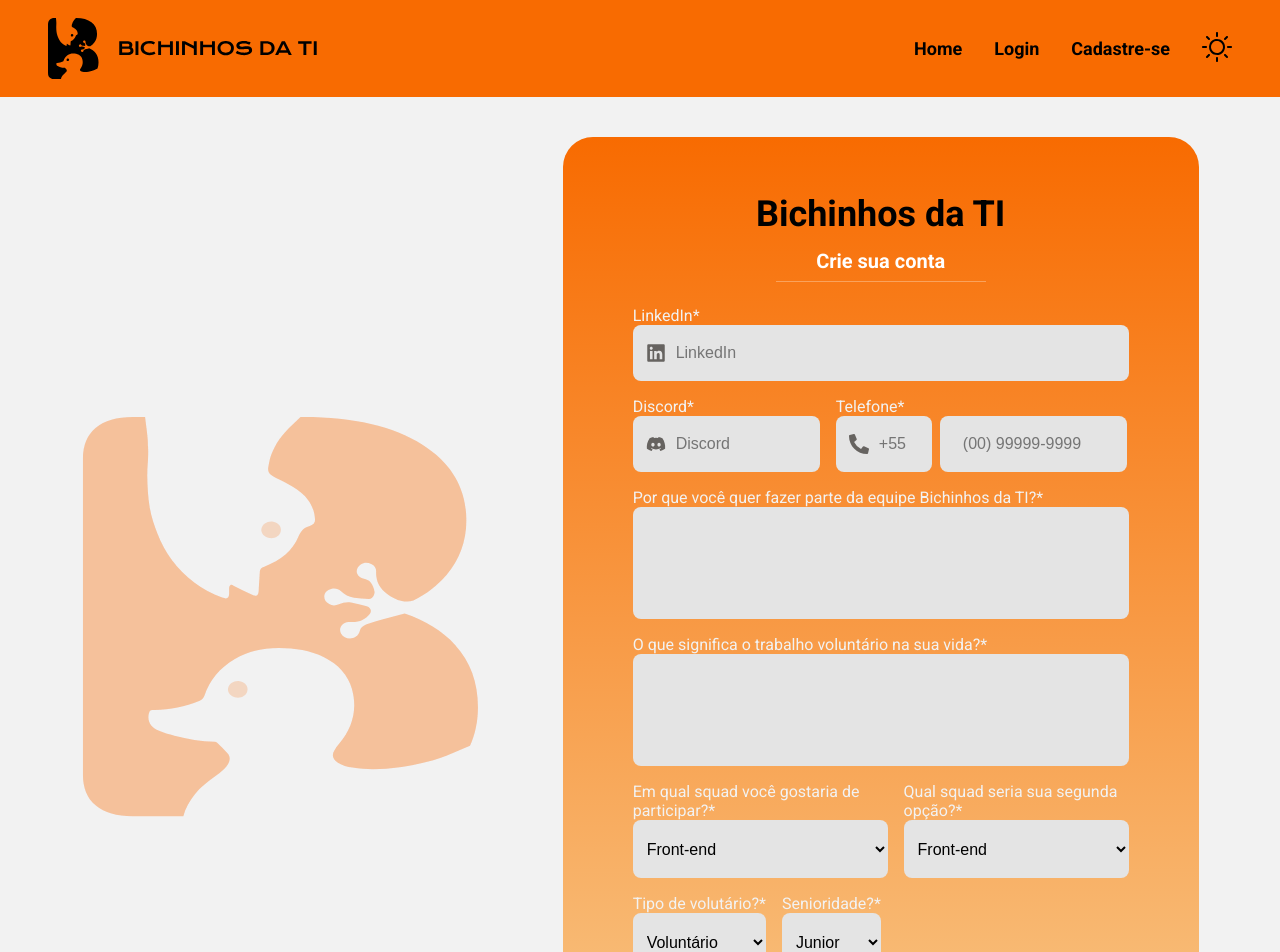
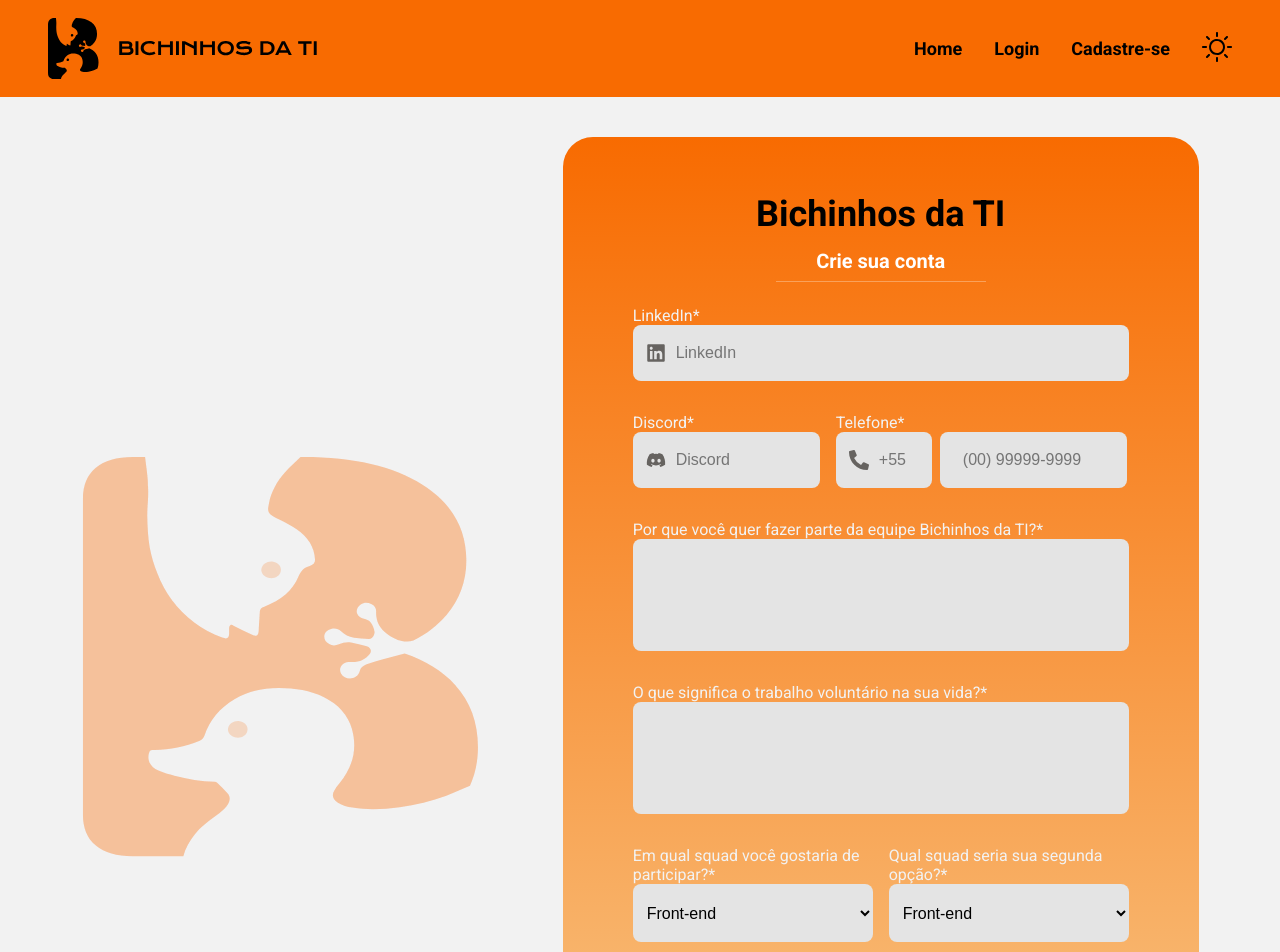
Before and after one commit to Capivara-s-Team/CapSync-Front-End, a React (Vite) app: page /signup2 in a window 1280 px wide. Shown: the top 952 px of the page. Built offline with nearby package versions, Linux system fonts and the light colour scheme; a web font is replaced by a local one.

Commit message:
feat: finished signUp2.

```diff
--- a/src/pages/signUp2/SignUp2.styles.ts
+++ b/src/pages/signUp2/SignUp2.styles.ts
@@ -50,7 +50,7 @@ export const ContentInputs = styled.div`
 
   display: flex;
   flex-direction: column;
-  gap: 1rem;
+  gap: 2rem;
 
   .teste {
     display: flex;
@@ -102,6 +102,10 @@ export const ContentInputs = styled.div`
       color: #000;
       resize: none;
       font-size: 16px;
+
+      &:focus {
+      outline: none;
+    }
     }
   }
 
@@ -110,6 +114,10 @@ export const ContentInputs = styled.div`
     flex-direction: row;
     align-items: center;
     gap: 1rem;
+
+    div {
+      flex: 1;
+    }
 
     select {
       height: 58px;
--- a/src/pages/signUp2/SignUp2.tsx
+++ b/src/pages/signUp2/SignUp2.tsx
@@ -1,5 +1,5 @@
 import { Container, Content } from "./SignUp2.styles";
-import { GlobalStyle } from "../../styles/globalStyles";
+import { GlobalStyle, MessageError } from "../../styles/globalStyles";
 
 import mainLogo from "../../assets/svg/main_logo.svg";
 
@@ -45,7 +45,18 @@ export default function SignUp2() {
   const voluntariesOptions = ["Voluntário", "Mentor", "Lider"];
   const seniority = ["Junior", "Pleno", "Senior"];
 
-  const signUpSchemas = Yup.object().shape({});
+  const signUpSchemas = Yup.object().shape({
+    linkedIn: Yup.string().required("LinkedIn é obrigatório"),
+    discord: Yup.string().required("Discord é obrigatório"),
+    ddd: Yup.string().max(2, "máx 2").required("Obrigatório"),
+    phone: Yup.string().max(15, "máx 15").required("Este campo é obrigatório"),
+    textArea1: Yup.string().required("Este campo é obrigatório"),
+    textArea2: Yup.string().required("Este campo é obrigatório"),
+    firstSquad: Yup.string().required("Escolha uma opção"),
+    lastSquad: Yup.string().required("Escolha uma opção"),
+    voluntarieType: Yup.string().required("Escolha uma opção"),
+    seniority: Yup.string().required("Escolha uma opção"),
+  });
 
   return (
     <Container>
@@ -83,6 +94,7 @@ export default function SignUp2() {
                 setSubmitting(false);
               });
             }}>
+            {({ errors, touched }) => (
               <Form>
                 <ContentInputs>
                   <div className="label-input">
@@ -93,6 +105,9 @@ export default function SignUp2() {
                       placeHolder="LinkedIn"
                       icon="Linkedin"
                     />
+                    {errors.linkedIn && touched.linkedIn ? (
+                      <MessageError>{errors.linkedIn}</MessageError>
+                    ) : null}
                   </div>
 
                   <div className="teste">
@@ -104,6 +119,9 @@ export default function SignUp2() {
                         placeHolder="Discord"
                         icon="Discord"
                       />
+                      {errors.discord && touched.discord ? (
+                        <MessageError>{errors.discord}</MessageError>
+                      ) : null}
                     </div>
                     <div className="label-input-phone">
                       <label>Telefone*</label>
@@ -113,26 +131,40 @@ export default function SignUp2() {
                         placeHolder="+55"
                         icon="Phone"
                       />
+                      {errors.ddd && touched.ddd ? (
+                        <MessageError>{errors.ddd}</MessageError>
+                      ) : null}
                     </div>
+                    <div>
                     <InputField
                       type="text"
                       name="phone"
                       placeHolder="(00) 99999-9999"
                     />
+                    {errors.phone && touched.phone ? (
+                      <MessageError>{errors.phone}</MessageError>
+                    ) : null}
+                    </div>
                   </div>
 
                   <div className="question1">
                     <label>
                       Por que você quer fazer parte da equipe Bichinhos da TI?*
                     </label>
-                  <textarea></textarea>
+                    <Field as="textarea" name="textArea1" />
+                    {errors.textArea1 && touched.textArea1 ? (
+                      <MessageError>{errors.textArea1}</MessageError>
+                    ) : null}
                   </div>
 
                   <div className="question1">
                     <label>
                       O que significa o trabalho voluntário na sua vida?*
                     </label>
-                  <textarea></textarea>
+                    <Field as="textarea" name="textArea2" />
+                    {errors.textArea2 && touched.textArea2 ? (
+                      <MessageError>{errors.textArea2}</MessageError>
+                    ) : null}
                   </div>
 
                   <div className="select-squads">
@@ -145,6 +177,9 @@ export default function SignUp2() {
                           </option>
                         ))}
                       </Field>
+                      {errors.firstSquad && touched.firstSquad ? (
+                        <MessageError>{errors.firstSquad}</MessageError>
+                      ) : null}
                     </div>
 
                     <div className="select2">
@@ -156,6 +191,9 @@ export default function SignUp2() {
                           </option>
                         ))}
                       </Field>
+                      {errors.lastSquad && touched.lastSquad ? (
+                        <MessageError>{errors.lastSquad}</MessageError>
+                      ) : null}
                     </div>
                   </div>
 
@@ -169,6 +207,9 @@ export default function SignUp2() {
                           </option>
                         ))}
                       </Field>
+                      {errors.voluntarieType && touched.voluntarieType ? (
+                        <MessageError>{errors.voluntarieType}</MessageError>
+                      ) : null}
                     </div>
 
                     <div className="select4">
@@ -180,6 +221,9 @@ export default function SignUp2() {
                           </option>
                         ))}
                       </Field>
+                      {errors.seniority && touched.seniority ? (
+                        <MessageError>{errors.seniority}</MessageError>
+                      ) : null}
                     </div>
                   </div>
                 </ContentInputs>
@@ -204,6 +248,7 @@ export default function SignUp2() {
                   />
                 </ContentButtons>
               </Form>
+            )}
           </Formik>
         </CardForms>
       </Content>
```
Lines whose indentation alone changed are shown as unchanged.
